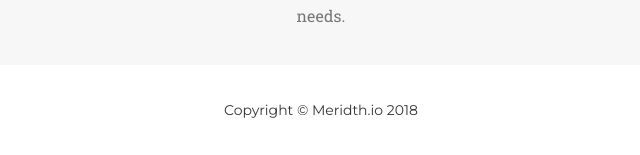
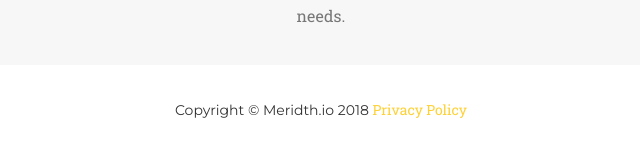
Before and after one commit to jmeridth/meridth.io, a Flask app: page / in a window 1280 px wide. Shown: the part 3631-3786 px from the top of the page, without its empty margins (319-959 px from the left). Run offline with Flask 2, Linux system fonts and the light colour scheme; some libraries are stand-ins or nearby versions; some web fonts are replaced.

Commit message:
add privacy policy

```diff
--- a/templates/footer.html
+++ b/templates/footer.html
@@ -3,6 +3,7 @@
         <div class="row">
             <div class="col-md-12">
               <span class="copyright">Copyright &copy; Meridth.io {{ current_year }}</span>
+              <a href="//www.iubenda.com/privacy-policy/61936893" class="iubenda-white iubenda-embed" title="Privacy Policy">Privacy Policy</a><script type="text/javascript">(function (w,d) {var loader = function () {var s = d.createElement("script"), tag = d.getElementsByTagName("script")[0]; s.src = "//cdn.iubenda.com/iubenda.js"; tag.parentNode.insertBefore(s,tag);}; if(w.addEventListener){w.addEventListener("load", loader, false);}else if(w.attachEvent){w.attachEvent("onload", loader);}else{w.onload = loader;}})(window, document);</script>
             </div>
         </div>
     </div>
```
